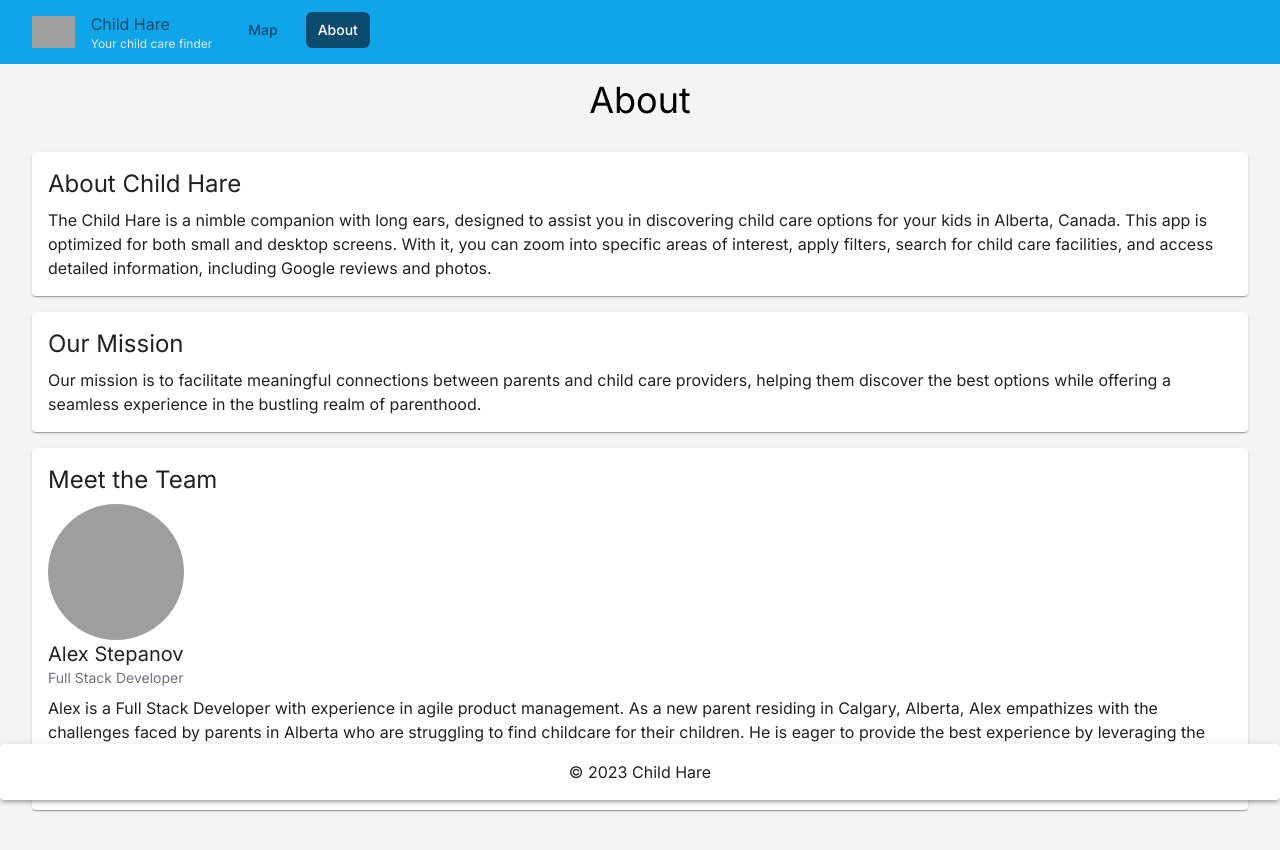
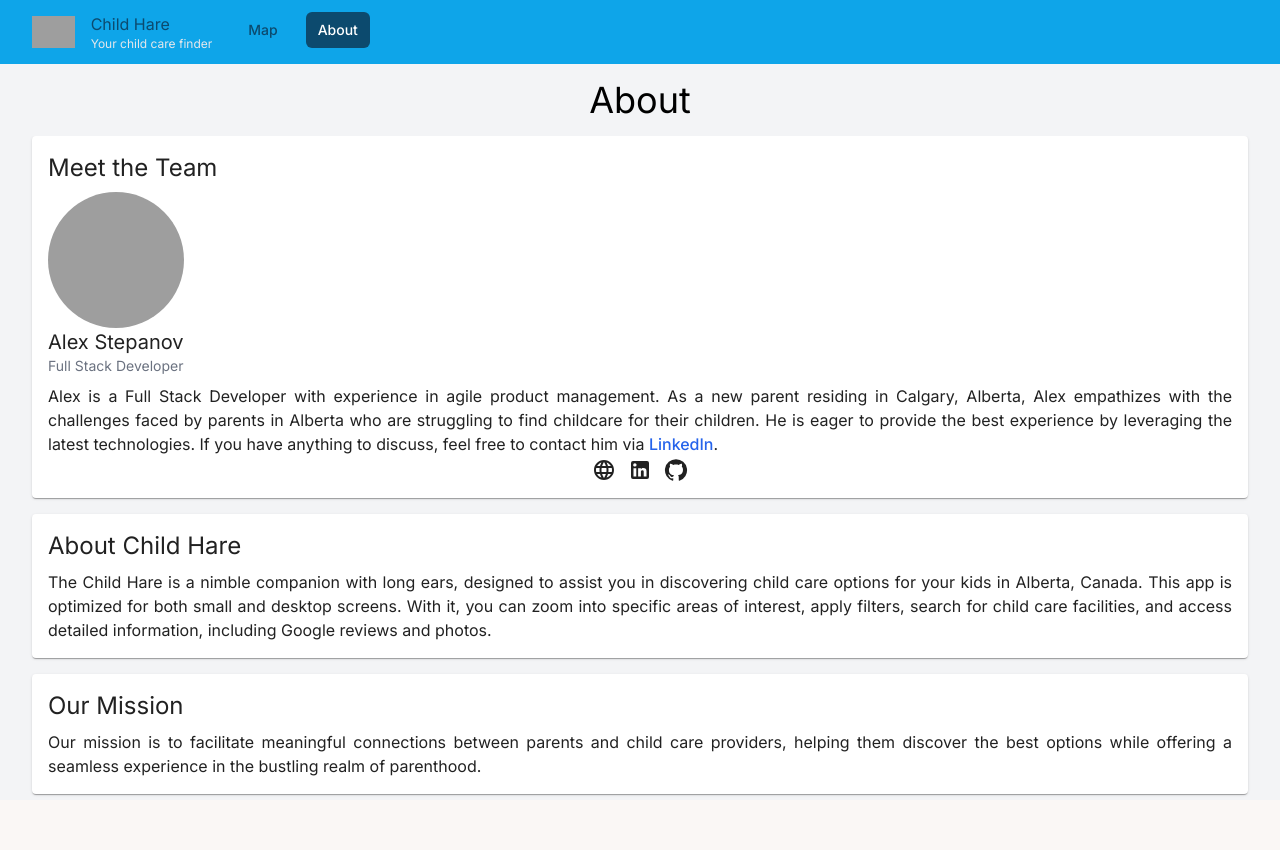
Before and after one commit to stepanovcodes/child-care, a Next.js app in the folder frontend/: page /about in a window 1280 px wide. Shown: the top 850 px of the page. After the commit the page ends 800 px from the top, so only its background shows below. Built offline with nearby package versions, Linux system fonts and the light colour scheme; grey boxes are pictures that could not be loaded.

Commit message:
Do Housholding on About page

```diff
--- /dev/null
+++ b/frontend/app/about/About.css
@@ -0,0 +1,4 @@
+#about-page-main {
+    height: calc(100dvh - 64px - 72px);
+    overflow-y: auto;
+    }
--- a/frontend/app/about/page.js
+++ b/frontend/app/about/page.js
@@ -5,37 +5,15 @@ import Avatar from "@mui/material/Avatar";
 import GitHubIcon from "@mui/icons-material/GitHub";
 import LinkedInIcon from "@mui/icons-material/LinkedIn";
 import LanguageIcon from "@mui/icons-material/Language";
+import "./About.css";
 
 const AboutPage = () => {
-
   return (
-    <div className="bg-gray-100 min-h-screen">
-      <header className="text-center pt-4">
+    <div className="bg-gray-100">
+      <header className="text-center py-4">
         <h1 className="text-4xl">About</h1>
       </header>
-      <main className="container mx-auto p-8">
-        <Paper variant="elevation" className="p-4 mb-4">
-          <h2 className="text-2xl mb-2">About Child Hare</h2>
-          <p>
-            The Child Hare is a nimble companion with long ears, designed to
-            assist you in discovering child care options for your kids in
-            Alberta, Canada. This app is optimized for both small and desktop
-            screens. With it, you can zoom into specific areas of interest,
-            apply filters, search for child care facilities, and access detailed
-            information, including Google reviews and photos.
-          </p>
-        </Paper>
-
-        <Paper variant="elevation" className="p-4 mb-4">
-          <h2 className="text-2xl mb-2">Our Mission</h2>
-          <p>
-            Our mission is to facilitate meaningful connections between parents
-            and child care providers, helping them discover the best options
-            while offering a seamless experience in the bustling realm of
-            parenthood.
-          </p>
-        </Paper>
-
+      <main id="about-page-main" className="container mx-auto px-8">
         <Paper variant="elevation" className="p-4 mb-4">
           <h2 className="text-2xl mb-2">Meet the Team</h2>
 
@@ -49,7 +27,7 @@ const AboutPage = () => {
             <h2 className="text-xl">Alex Stepanov</h2>
             <h2 className="text-sm mb-2 text-gray-500">Full Stack Developer</h2>
           </div>
-          <div>
+          <p className="text-justify">
             Alex is a Full Stack Developer with experience in agile product
             management. As a new parent residing in Calgary, Alberta, Alex
             empathizes with the challenges faced by parents in Alberta who are
@@ -65,7 +43,7 @@ const AboutPage = () => {
               LinkedIn
             </Link>
             .
-          </div>
+          </p>
 
           <div className="w-24 mx-auto flex justify-between">
             <Link
@@ -91,25 +69,29 @@ const AboutPage = () => {
             </Link>
           </div>
         </Paper>
+
+        <Paper variant="elevation" className="p-4 mb-4">
+          <h2 className="text-2xl mb-2">About Child Hare</h2>
+          <p className="text-justify">
+            The Child Hare is a nimble companion with long ears, designed to
+            assist you in discovering child care options for your kids in
+            Alberta, Canada. This app is optimized for both small and desktop
+            screens. With it, you can zoom into specific areas of interest,
+            apply filters, search for child care facilities, and access detailed
+            information, including Google reviews and photos.
+          </p>
+        </Paper>
+
+        <Paper variant="elevation" className="p-4 mb-4">
+          <h2 className="text-2xl mb-2">Our Mission</h2>
+          <p className="text-justify">
+            Our mission is to facilitate meaningful connections between parents
+            and child care providers, helping them discover the best options
+            while offering a seamless experience in the bustling realm of
+            parenthood.
+          </p>
+        </Paper>
       </main>
-
-      <footer>
-        <Paper
-          sx={{
-            position: "fixed",
-            bottom: 0,
-            left: 0,
-            right: 0,
-            height: 56,
-            display: "flex",
-            justifyContent: "space-around",
-            alignItems: "center",
-          }}
-          elevation={3}
-        >
-          <div>&copy; 2023 Child Hare</div>
-        </Paper>
-      </footer>
     </div>
   );
 };
```
